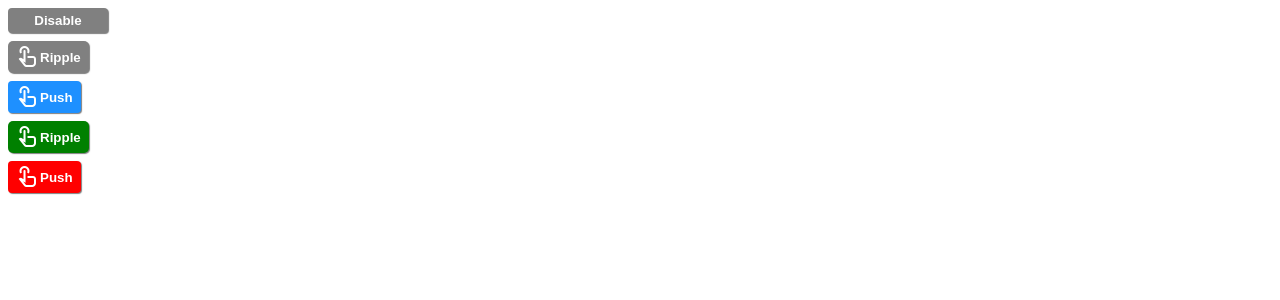
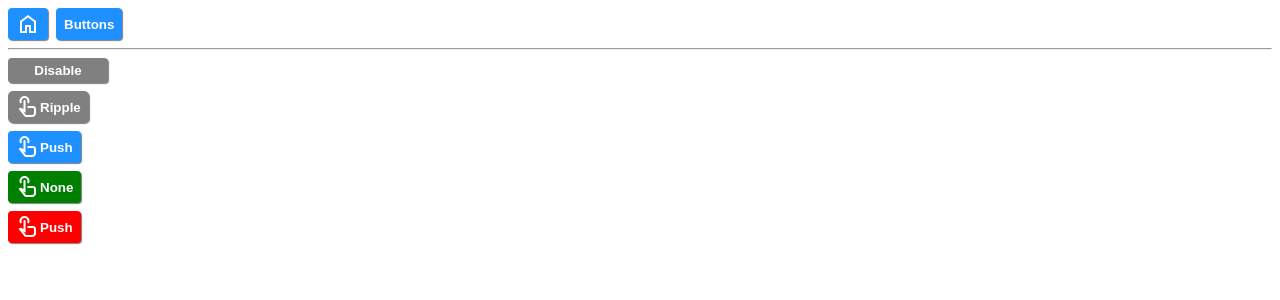
Before and after one commit to Gtouchet/mv-lib-testing-ground, an Angular app: page /buttons in a window 1280 px wide. Before the commit this address led to /. Shown: the top 300 px of the page. Built offline with nearby package versions, Linux system fonts and the light colour scheme.

Commit message:
Added header and routing

```diff
--- a/mv-lib/components/mv-lib-button/mv-lib-button.component.html
+++ b/mv-lib/components/mv-lib-button/mv-lib-button.component.html
@@ -1,5 +1,8 @@
 <button
-    [ngClass]="classes()"
+    [ngClass]="[
+        'mv-lib-button',
+        computedSettings().onClickEffect,
+    ]"
 
     [style.width.px]="computedSettings().widthPx"
     [style.height.px]="computedSettings().heightPx"
@@ -10,7 +13,7 @@
 
     [disabled]="disabled()"
 
-    (click)="click($event)"
+    (click)="onClick.emit($event)"
 
     (mouseenter)="hover.set(true)"
     (mouseleave)="hover.set(false)"
--- a/mv-lib/components/mv-lib-button/mv-lib-button.component.ts
+++ b/mv-lib/components/mv-lib-button/mv-lib-button.component.ts
@@ -13,30 +13,16 @@ export class MvLibButtonComponent {
 
   public settings = input<Partial<MvLibButtonSettings>>();
   public disabled = input<boolean>(false);
-
   public onClick = output<Event>();
 
   protected hover = signal(false);
-  protected classes = computed(() => this.initClasses());
+  protected computedSettings = computed(() => this.initSettings());
 
-  protected computedSettings = computed(() => {
+  private initSettings(): MvLibButtonSettings {
     const computedSettings = new MvLibButtonSettings(this.settings());
     if (this.disabled()) {
       computedSettings.hoverBackgroundColor = computedSettings.backgroundColor;
     }
     return computedSettings;
-  });
-
-  private initClasses(): string[] {
-    const map: string[] = ['mv-lib-button'];
-    const effect = this.computedSettings().onClickEffect;
-    if (effect !== 'none') {
-      map.push(effect);
-    }
-    return map;
-  }
-
-  protected click(event: Event) {
-    this.onClick.emit(event);
   }
 }
--- a/mv-lib/components/mv-lib-button/mv-lib-button.settings.ts
+++ b/mv-lib/components/mv-lib-button/mv-lib-button.settings.ts
@@ -3,23 +3,19 @@ export type MvLibOnClickEffect = 'none' | 'push' | 'ripple';
 export class MvLibButtonSettings {
     public widthPx: number | undefined;
     public heightPx: number | undefined;
-
     public backgroundColor: string;
     public hoverBackgroundColor: string;
     public textColor: string;
     public border: string;
-
     public onClickEffect: MvLibOnClickEffect;
 
     constructor(settings: Partial<MvLibButtonSettings> = {}) {
         this.widthPx = settings.widthPx ?? undefined;
         this.heightPx = settings.heightPx ?? undefined;
-
         this.backgroundColor = settings.backgroundColor ?? 'gray';
         this.hoverBackgroundColor = settings.hoverBackgroundColor ?? 'dimgray';
         this.textColor = settings.textColor ?? 'white';
         this.border = settings.border ?? 'none';
-
         this.onClickEffect = settings.onClickEffect ?? 'none';
     }
 }
--- a/test-app/app/app.component.html
+++ b/test-app/app/app.component.html
@@ -1,80 +1,45 @@
-<mv-lib-button
-    [settings]="{
-        widthPx: 100,
-        heightPx: 25,
-    }"
-    (onClick)="disabled.set(!disabled())"
->
-    <span [style.font-weight]="'bold'">
-        {{ disabled() ? 'Enable' : 'Disable' }}
-    </span>
-</mv-lib-button>
-
+<div>
+    <header>
         <div
             [style.display]="'flex'"
-    [style.flex-direction]="'column'"
-    [style.gap.px]='8'
-    [style.margin-top.px]='8'
+            [style.align-items]="'left'"
+            [style.gap.px]="8"
         >
             <mv-lib-button
+                routerLink="/"
                 [settings]="{
-            onClickEffect: 'ripple',
+                    heightPx: 32,
+                    backgroundColor: 'var(--button-blue-color)',
+                    hoverBackgroundColor: 'var(--button-blue-color-hover)',
+                    onClickEffect: 'push',
                 }"
-        [disabled]="disabled()"
             >
                 <span class="material-symbols-outlined">
-            touch_app
-        </span>
-        <span [style.font-weight]="'bold'">
-            Ripple
+                    home
                 </span>
             </mv-lib-button>
 
             <mv-lib-button
+                routerLink="/buttons"
                 [settings]="{
+                    heightPx: 32,
                     backgroundColor: 'var(--button-blue-color)',
                     hoverBackgroundColor: 'var(--button-blue-color-hover)',
                     onClickEffect: 'push',
                 }"
-        [disabled]="disabled()"
             >
-        <span class="material-symbols-outlined">
-            touch_app
-        </span>
-        <span [style.font-weight]="'bold'">
-            Push
-        </span>
-    </mv-lib-button>
-
-    <mv-lib-button
-        [settings]="{
-            backgroundColor: 'var(--button-green-color)',
-            hoverBackgroundColor: 'var(--button-green-color-hover)',
-            onClickEffect: 'ripple',
-        }"
-        [disabled]="disabled()"
+                <span
+                    [style.font-weight]="'bold'"
                 >
-        <span class="material-symbols-outlined">
-            touch_app
-        </span>
-        <span [style.font-weight]="'bold'">
-            Ripple
-        </span>
-    </mv-lib-button>
-
-    <mv-lib-button
-        [settings]="{
-            backgroundColor: 'var(--button-red-color)',
-            hoverBackgroundColor: 'var(--button-red-color-hover)',
-            onClickEffect: 'push',
-        }"
-        [disabled]="disabled()"
-    >
-        <span class="material-symbols-outlined">
-            touch_app
-        </span>
-        <span [style.font-weight]="'bold'">
-            Push
+                    Buttons
                 </span>
             </mv-lib-button>
         </div>
+    </header>
+
+    <hr />
+
+    <main>
+        <router-outlet />
+    </main>
+</div>
--- a/test-app/app/app.component.ts
+++ b/test-app/app/app.component.ts
@@ -1,13 +1,18 @@
-import { Component, signal } from '@angular/core';
-import { MvLibButtonComponent } from '../../mv-lib/public-api';
+import { Component } from '@angular/core';
+import { RouterLink, RouterOutlet } from '@angular/router';
+import { MvLibButtonComponent } from '../../mv-lib/components';
 
 @Component({
   selector: 'app-root',
   standalone: true,
-  imports: [MvLibButtonComponent],
+  imports: [
+    RouterOutlet,
+    RouterLink,
+    MvLibButtonComponent,
+  ],
   templateUrl: './app.component.html',
   styleUrl: './app.component.scss'
 })
 export class AppComponent {
-  protected disabled = signal(false);
+
 }
--- a/test-app/app/app.routes.ts
+++ b/test-app/app/app.routes.ts
@@ -1,3 +1,7 @@
 import { Routes } from '@angular/router';
+import { ButtonsComponent } from './buttons/buttons.component';
 
-export const routes: Routes = [];
+export const routes: Routes = [
+	{ path: '', pathMatch: 'full', redirectTo: '' },
+	{ path: 'buttons', component: ButtonsComponent },
+];
--- /dev/null
+++ b/test-app/app/buttons/buttons.component.html
@@ -0,0 +1,79 @@
+<mv-lib-button
+    [settings]="{
+        widthPx: 100,
+        heightPx: 25,
+    }"
+    (onClick)="disabled.set(!disabled())"
+>
+    <span [style.font-weight]="'bold'">
+        {{ disabled() ? 'Enable' : 'Disable' }}
+    </span>
+</mv-lib-button>
+
+<div
+    [style.display]="'flex'"
+    [style.flex-direction]="'column'"
+    [style.gap.px]='8'
+    [style.margin-top.px]='8'
+>
+    <mv-lib-button
+        [settings]="{
+            onClickEffect: 'ripple',
+        }"
+        [disabled]="disabled()"
+    >
+        <span class="material-symbols-outlined">
+            touch_app
+        </span>
+        <span [style.font-weight]="'bold'">
+            Ripple
+        </span>
+    </mv-lib-button>
+
+    <mv-lib-button
+        [settings]="{
+            backgroundColor: 'var(--button-blue-color)',
+            hoverBackgroundColor: 'var(--button-blue-color-hover)',
+            onClickEffect: 'push',
+        }"
+        [disabled]="disabled()"
+    >
+        <span class="material-symbols-outlined">
+            touch_app
+        </span>
+        <span [style.font-weight]="'bold'">
+            Push
+        </span>
+    </mv-lib-button>
+
+    <mv-lib-button
+        [settings]="{
+            backgroundColor: 'var(--button-green-color)',
+            hoverBackgroundColor: 'var(--button-green-color-hover)',
+        }"
+        [disabled]="disabled()"
+    >
+        <span class="material-symbols-outlined">
+            touch_app
+        </span>
+        <span [style.font-weight]="'bold'">
+            None
+        </span>
+    </mv-lib-button>
+
+    <mv-lib-button
+        [settings]="{
+            backgroundColor: 'var(--button-red-color)',
+            hoverBackgroundColor: 'var(--button-red-color-hover)',
+            onClickEffect: 'push',
+        }"
+        [disabled]="disabled()"
+    >
+        <span class="material-symbols-outlined">
+            touch_app
+        </span>
+        <span [style.font-weight]="'bold'">
+            Push
+        </span>
+    </mv-lib-button>
+</div>
--- /dev/null
+++ b/test-app/app/buttons/buttons.component.ts
@@ -0,0 +1,12 @@
+import { Component, signal } from '@angular/core';
+import { MvLibButtonComponent } from '../../../mv-lib/components';
+
+@Component({
+  selector: 'app-buttons-test',
+  imports: [MvLibButtonComponent],
+  templateUrl: './buttons.component.html',
+  styleUrl: './buttons.component.scss'
+})
+export class ButtonsComponent {
+  protected disabled = signal(false);
+}
```
Also changed, not shown: mv-lib/components.ts (renamed from mv-lib/public-api.ts), test-app/app/buttons/buttons.component.scss (added). Lines whose indentation alone changed are shown as unchanged.
